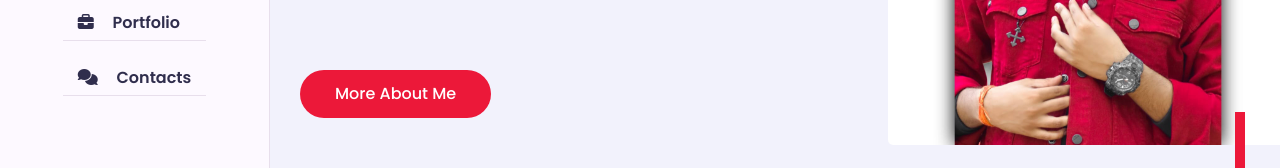
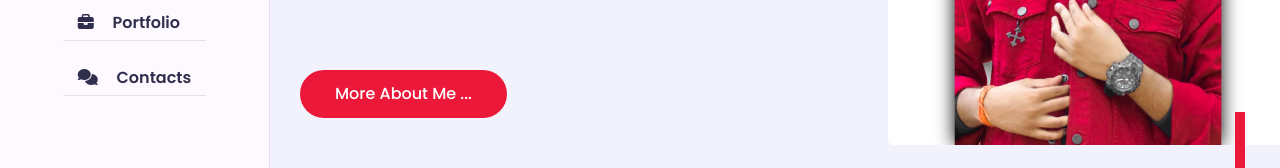
Before and after one commit to shouryanishad/WEB-DEV-PROJECT, a plain HTML site: page 02-PORTFOLIO/index.html in a window 1280 px wide. Shown: the part 447-615 px from the top of the page. Drawn offline with nearby package versions, Linux system fonts and the light colour scheme; a web font is replaced by a local one.

Commit message:
updated the html file

```diff
--- a/02-PORTFOLIO/index.html
+++ b/02-PORTFOLIO/index.html
@@ -63,7 +63,7 @@
                             <h3 class="hello">Hello, my name is <span class="name">Saurabh Nishad</span></h3>
                             <h3 class="my-profession">I'm a <span class="typing">Web designer</span></h3>
                             <p>A professional UI/UX & full-stack web developer. I completed several courses in HTML, CSS, javascript, bootstrap, SQL, PHP & WordPress. Aso I have coding skills in c++, java & C# programming language.</p>
-                            <a href="#" class="btn">More About Me</a>
+                            <a href="#" class="btn">More About Me ...</a>
                         </div>
                         <div class="home-img padd-15 ">
                             <img src="Images/hero1.jpg" alt="" srcset="">
```
